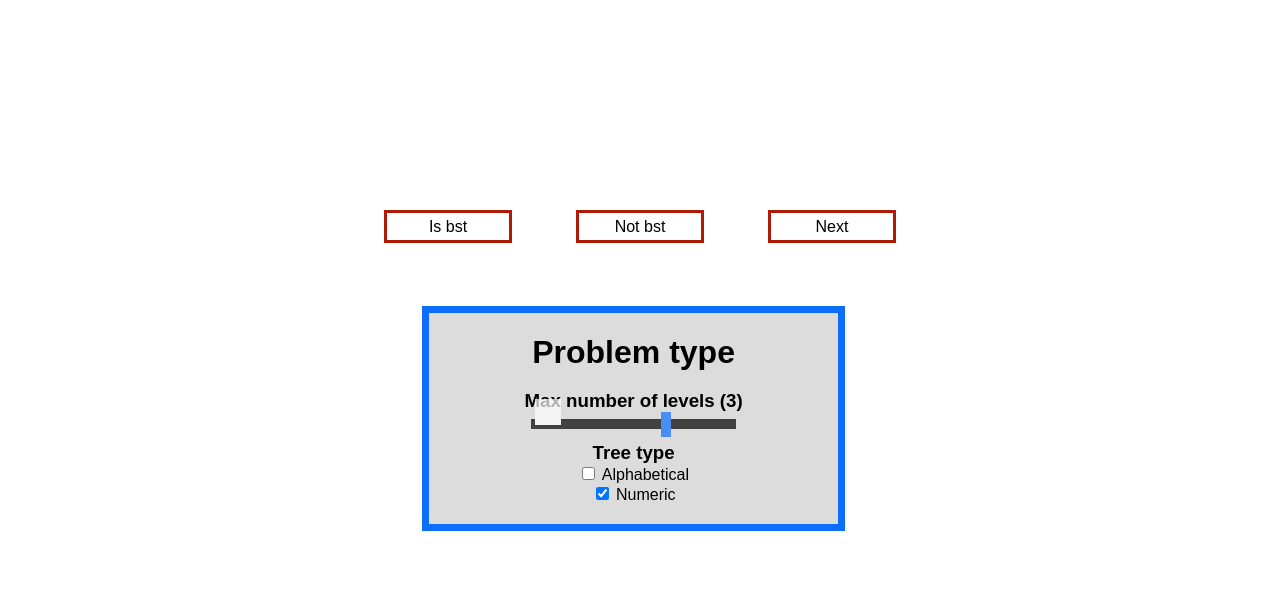
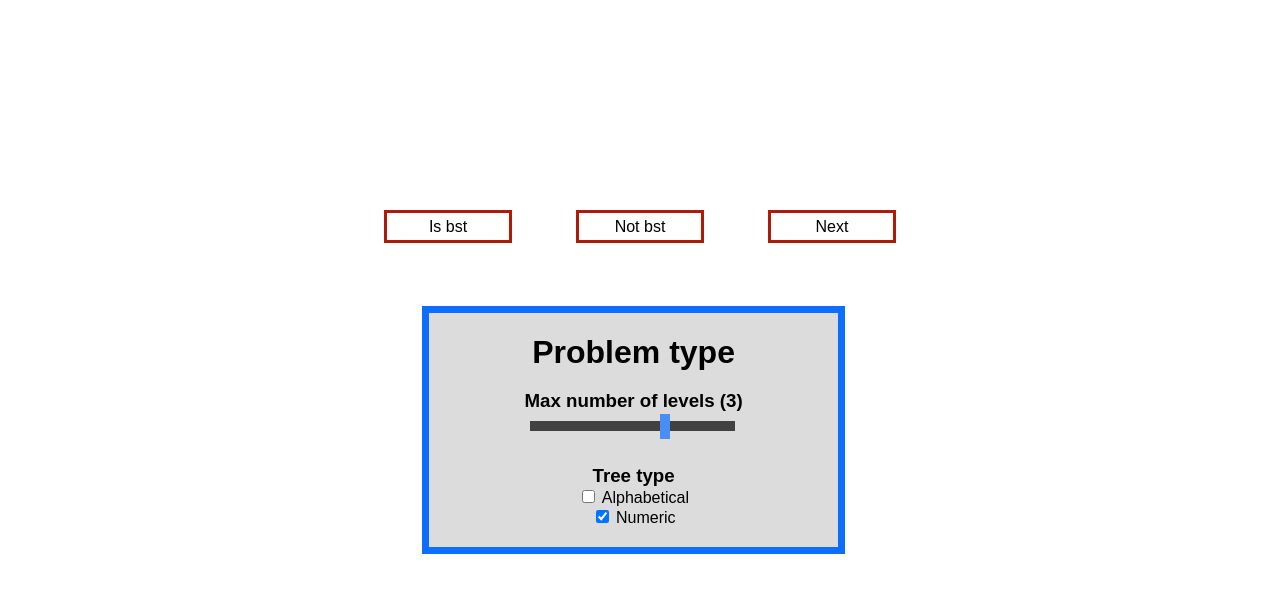
Before and after one commit to skparab2/binarytree, a plain HTML site: page bst.html in a window 1280 px wide. Shown: the part 414-1006 px from the top of the page. Drawn offline with Linux system fonts and the light colour scheme; no server answers; a web font is replaced by a local one.

Commit message:
Add files via upload

```diff
--- a/bst.html
+++ b/bst.html
@@ -43,16 +43,16 @@
       <h1 style="margin-bottom: 0px;">Problem type</h1>
 
       <h3 style="margin-bottom: 0px;" id="levelsdisplay">Max number of levels</h3>
-      <div class="slidecontainer">
-        <input type="range" min="1" max="4" value="3" step="1" class="slider" name="numnodes" id="numnodes" onchange="initnums();">
+      <div class="slide2container">
+        <input type="range" min="1" max="4" value="3" step="1" class="slider2" name="numnodes" id="numnodes" onchange="initnums();">
       </div>
 
       <h3 style="margin-bottom: 0px;">Tree type</h3>
 
       <input type="checkbox" id="alphabetical" name="alphabetical" value="alphabetical" onchange="updatetreetype();">
-      <label for="vehicle1"> Alphabetical</label><br>
+      <label for="vehicle1" style="color: var(--contrast)"> Alphabetical</label><br>
       <input type="checkbox" id="numeric" name="numeric" value="numeric" onchange="updatetreetype();">
-      <label for="vehicle2"> Numeric</label><br>
+      <label for="vehicle2" style="color: var(--contrast)"> Numeric</label><br>
     </div>
 
     <div class="clickbuttons">
@@ -85,7 +85,7 @@
 
     <div class="largenotif" id="instructions">
       <h1 style='font-size: 25px; margin: 10px;'>How to use</h1>
-      <h5 style='font-size: 15px; margin: 10px;'>1. Evaluate the finary tree to determine whether it is a binary search tree</h5>
+      <h5 style='font-size: 15px; margin: 10px;'>1. Evaluate the binary tree to determine whether it is a binary search tree</h5>
       <h5 style='font-size: 15px; margin: 10px;'>2. Press the corresponding buttons</h5>
       <div class="close" onclick="closeinstructions();">Close</div>
     </div>
--- a/css/index.css
+++ b/css/index.css
@@ -16,7 +16,7 @@ body {
   background-attachment: fixed;
   height: 2900px;
 
-  transition: background-color 0.25s;
+  /* transition: background-color 0.25s; */
 }
 
 :root {
@@ -451,7 +451,7 @@ input:checked + .slider:before {
 }
 
 
-.slidecontainer {
+.slide2container {
   position: relative;
   margin-top: 5px;
   margin-bottom: 30px;
@@ -460,11 +460,11 @@ input:checked + .slider:before {
 
 /* slider */
 
-.slider {
+.slider2 {
   -webkit-appearance: none;
   appearance: none;
   width: 50%;
-  margin-left: 25%;
+  margin-left: 0%;
   height: 10px;
   background: var(--contrast);
   outline: none;
@@ -473,11 +473,11 @@ input:checked + .slider:before {
   transition: opacity .2s;
 }
 
-.slider:hover {
+.slider2:hover {
   opacity: 1;
 }
 
-.slider::-webkit-slider-thumb {
+.slider2::-webkit-slider-thumb {
   -webkit-appearance: none;
   appearance: none;
   height: 25px;
@@ -486,7 +486,7 @@ input:checked + .slider:before {
   cursor: pointer;
 }
 
-.slider::-moz-range-thumb {
+.slider2::-moz-range-thumb {
   height: 25px;
   width: 10px;
   background: var(--main);
```
